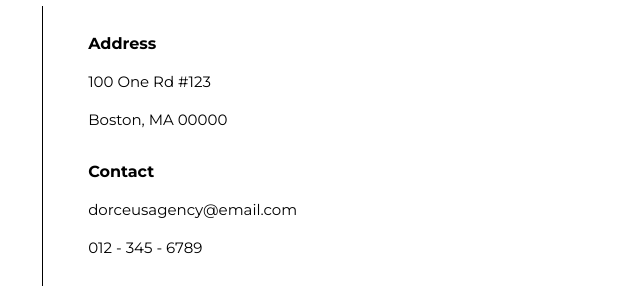
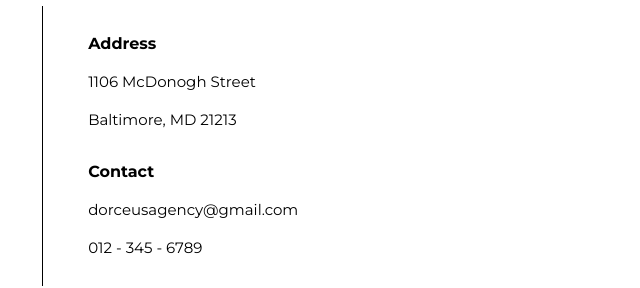
Before and after one commit to HandyDorceus/dorceus-agency, a website: page index.html in a window 1280 px wide. Shown: the part 3163-3451 px from the top of the page, 528-1168 px from the left. Drawn offline with Linux system fonts and the light colour scheme.

Commit message:
updated address

```diff
--- a/index.html
+++ b/index.html
@@ -160,12 +160,12 @@
       <div class="footer-right">
         <div>
           <div class="footer-head">Address</div>
-          <div class="footer-text">100 One Rd #123</div>
-          <div class="footer-text">Boston, MA 00000</div>
+          <div class="footer-text">1106 McDonogh Street</div>
+          <div class="footer-text">Baltimore, MD 21213</div>
         </div>
         <div>
           <div class="footer-head">Contact</div>
-          <div class="footer-text">dorceusagency@email.com</div>
+          <div class="footer-text">dorceusagency@gmail.com</div>
           <div class="footer-text">012 - 345 - 6789</div>
         </div>
       </div>
```
Also changed, not shown: pages/about.html (+2 -2 lines), pages/contact.html (+2 -2 lines).
